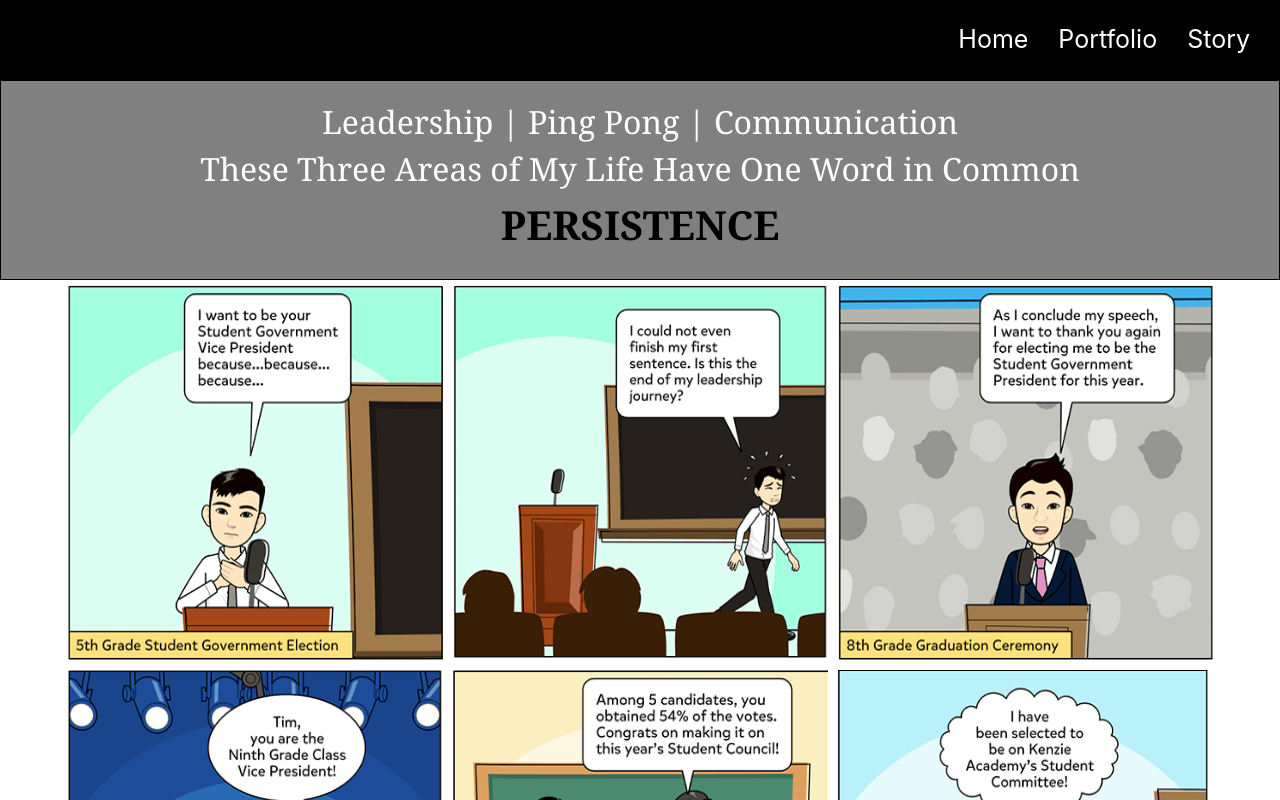
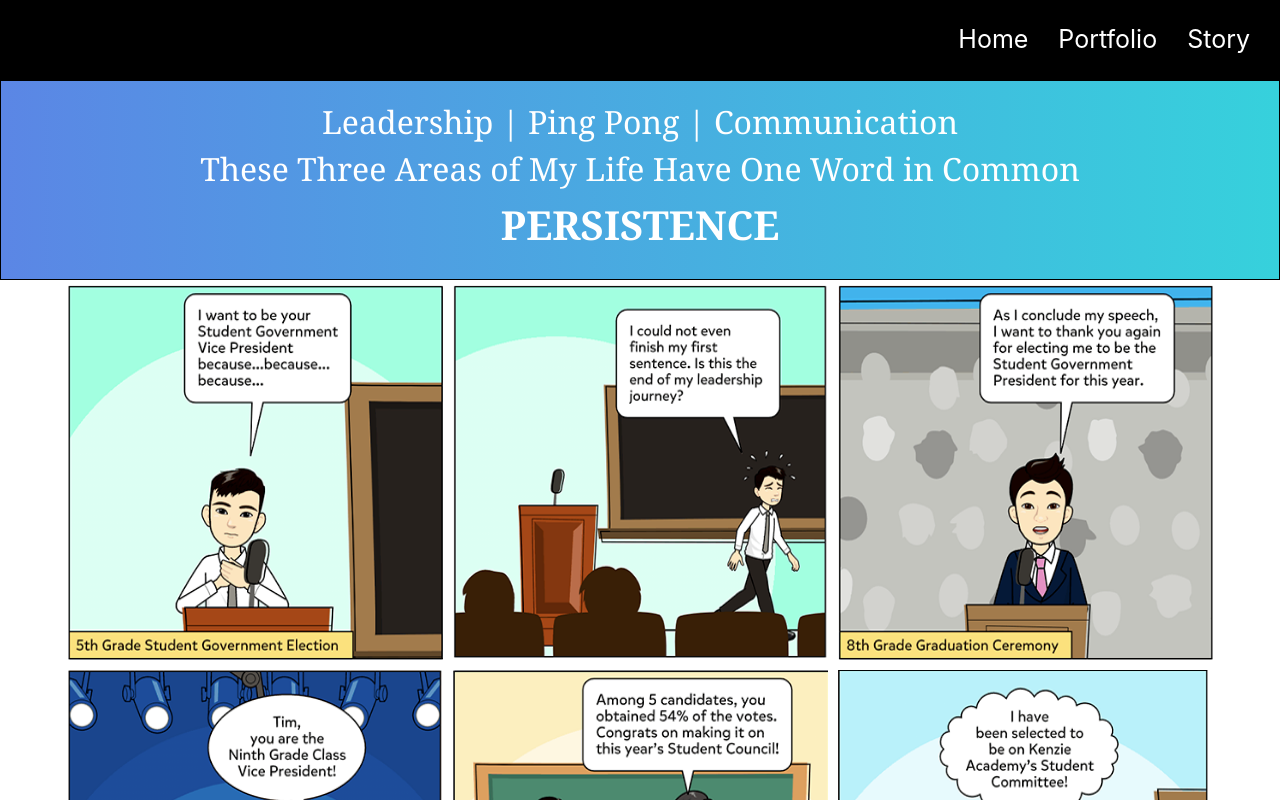
Before and after one commit to tla111/portfolio, a React (Create React App) app: page /about in a window 1280 px wide. Shown: the top 800 px of the page. Built offline with nearby package versions, Linux system fonts and the light colour scheme.

Commit message:
change background color of header in story section

```diff
--- a/src/screens/myStory/myStory.css
+++ b/src/screens/myStory/myStory.css
@@ -2,7 +2,18 @@
   text-align: center;
   line-height: 35px;
   border: 1px solid black;
-  background-color: gray;
+  background: #36d1dc; /* fallback for old browsers */
+  background: -webkit-linear-gradient(
+    to right,
+    #5b86e5,
+    #36d1dc
+  ); /* Chrome 10-25, Safari 5.1-6 */
+  background: linear-gradient(
+    to right,
+    #5b86e5,
+    #36d1dc
+  ); /* W3C, IE 10+/ Edge, Firefox 16+, Chrome 26+, Opera 12+, Safari 7+ */
+
   height: 25vh;
   display: flex;
   flex-direction: column;
@@ -18,7 +29,7 @@
 
 .about_header h1 {
   margin-top: 5px;
-  color: black;
+  color: white;
   font-weight: 700;
 }
 
```
